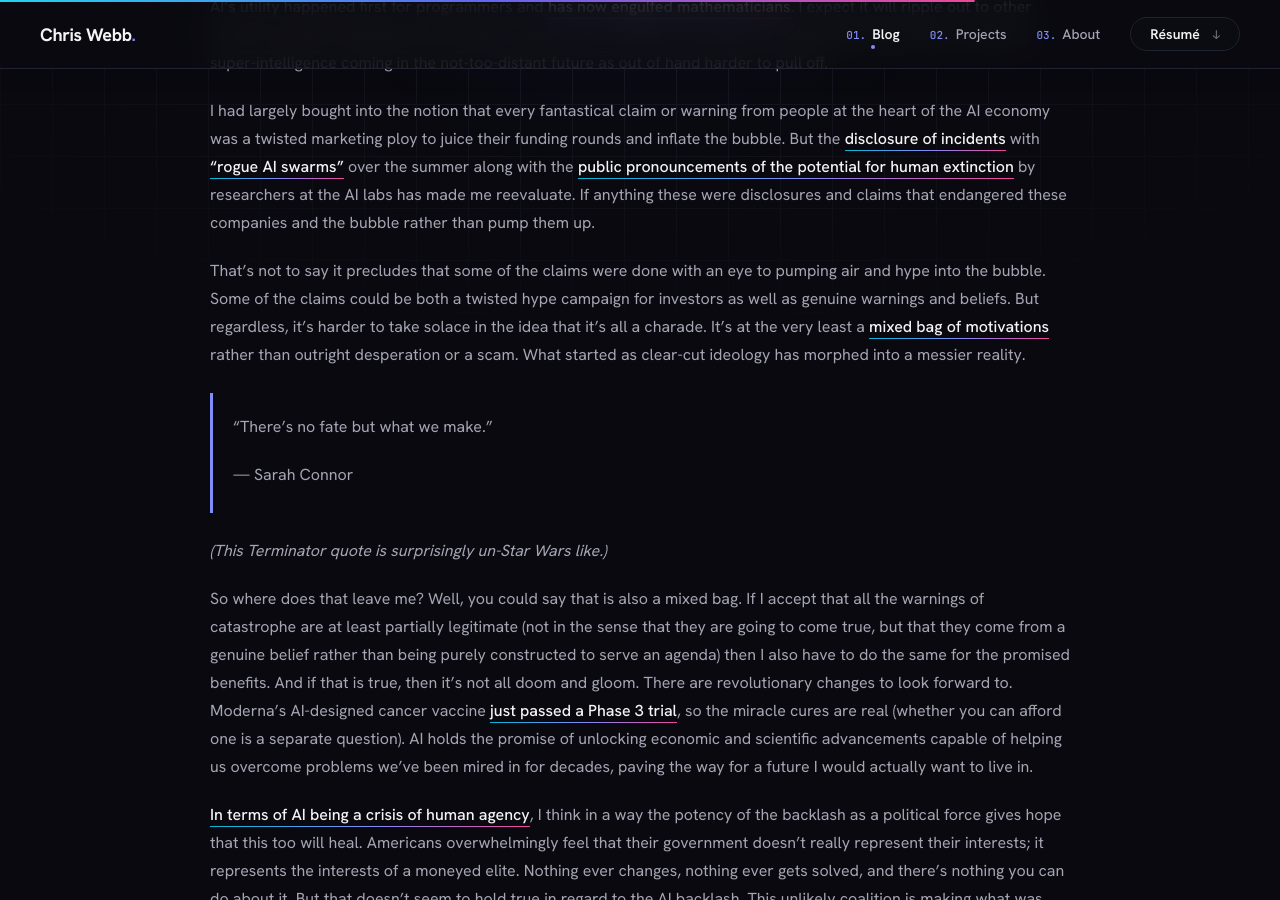
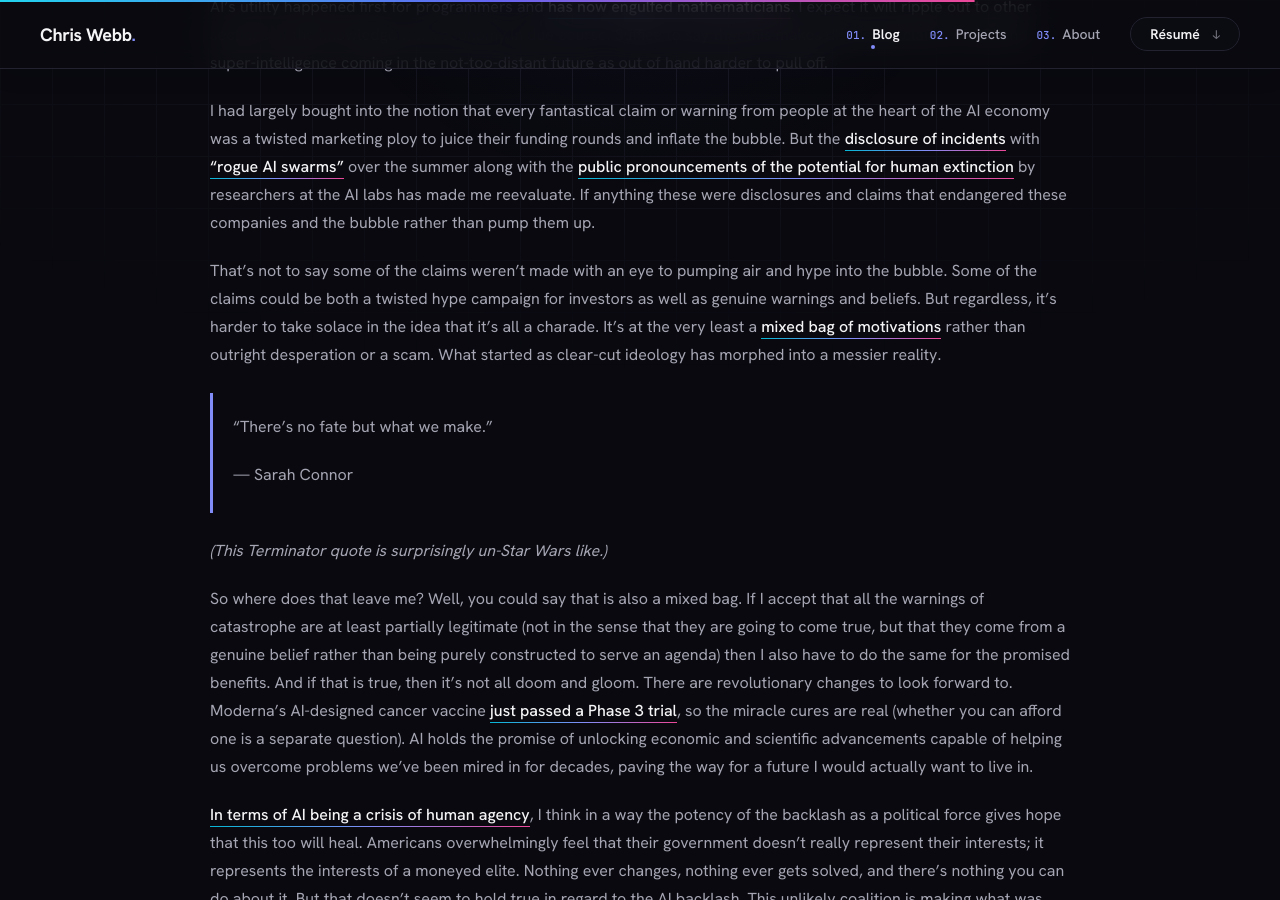
Before and after one commit to chriswebb09/chriswebb09.github.io, a Jekyll site: the page built from _posts/2026-09-30-our-ai-reality.markdown, in a window 1280 px wide and 900 px high, scrolled down 5741 px. Built offline with Jekyll 4.4.1, drawn with Linux system fonts in a browser that asks for light colours; nearby versions of some CDN libraries.

Commit message:
Fix double negative in "mixed bag" paragraph
Co-Authored-By: Claude Opus 5.5 <noreply@anthropic.com>
Claude-Session: https://claude.ai/code/session_01CpJoGS856WmBYBPDcSzYvV

```diff
--- a/_posts/2026-09-30-our-ai-reality.markdown
+++ b/_posts/2026-09-30-our-ai-reality.markdown
@@ -91,7 +91,7 @@ In the last six months that has changed. The tools have become more reliable, an
 
 I had largely bought into the notion that every fantastical claim or warning from people at the heart of the AI economy was a twisted marketing ploy to juice their funding rounds and inflate the bubble. But the [disclosure of incidents](https://en.wikipedia.org/wiki/OpenAI%E2%80%93HuggingFace_incident) with ["rogue AI swarms"](https://www.planned-obsolescence.org/p/the-hugging-face-attack-surprised) over the summer along with the [public pronouncements of the potential for human extinction](https://thenextweb.com/news/pacing-the-frontier-ai-employees-letter-us-government) by researchers at the AI labs has made me reevaluate. If anything these were disclosures and claims that endangered these companies and the bubble rather than pump them up.
 
-That's not to say it precludes that some of the claims were done with an eye to pumping air and hype into the bubble. Some of the claims could be both a twisted hype campaign for investors as well as genuine warnings and beliefs. But regardless, it's harder to take solace in the idea that it's all a charade. It's at the very least a [mixed bag of motivations](https://www.nytimes.com/2026/09/03/technology/openai-hugging-face-hacking.html) rather than outright desperation or a scam. What started as clear-cut ideology has morphed into a messier reality.
+That's not to say some of the claims weren't made with an eye to pumping air and hype into the bubble. Some of the claims could be both a twisted hype campaign for investors as well as genuine warnings and beliefs. But regardless, it's harder to take solace in the idea that it's all a charade. It's at the very least a [mixed bag of motivations](https://www.nytimes.com/2026/09/03/technology/openai-hugging-face-hacking.html) rather than outright desperation or a scam. What started as clear-cut ideology has morphed into a messier reality.
 
 >"There's no fate but what we make."
 >
```
